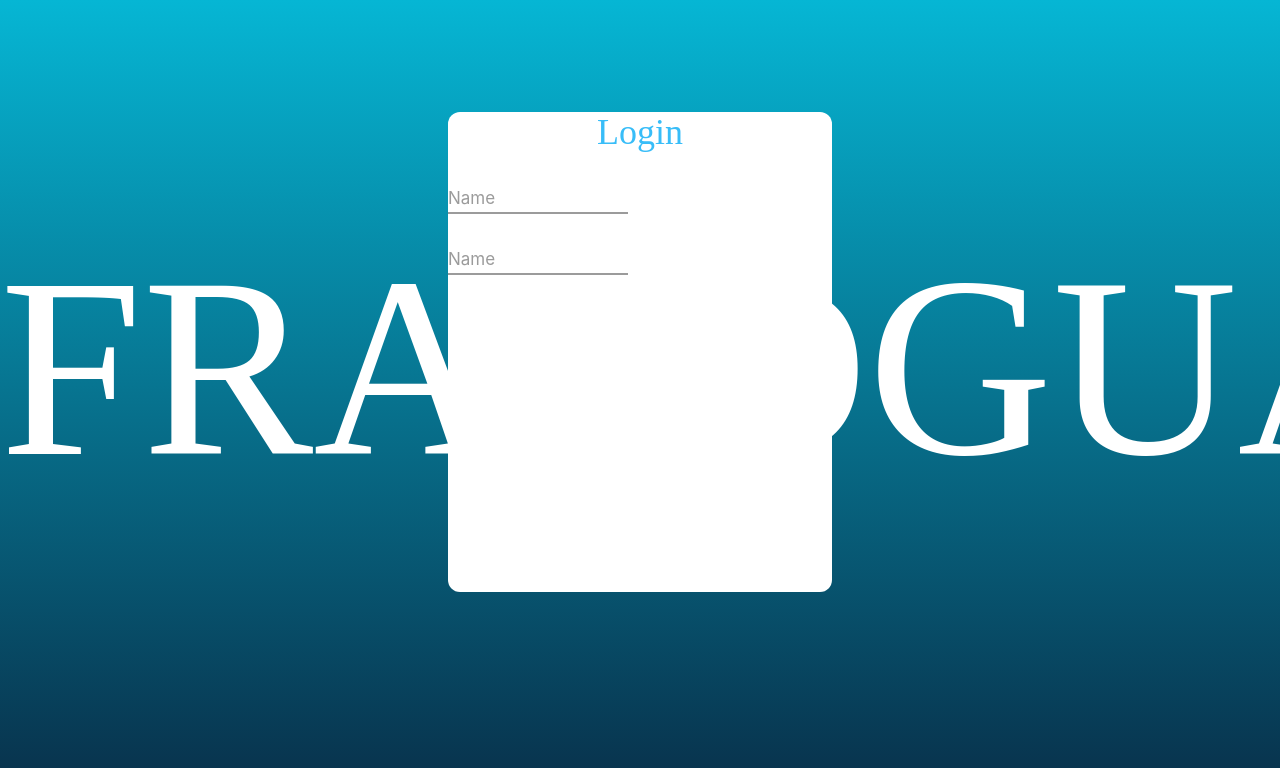
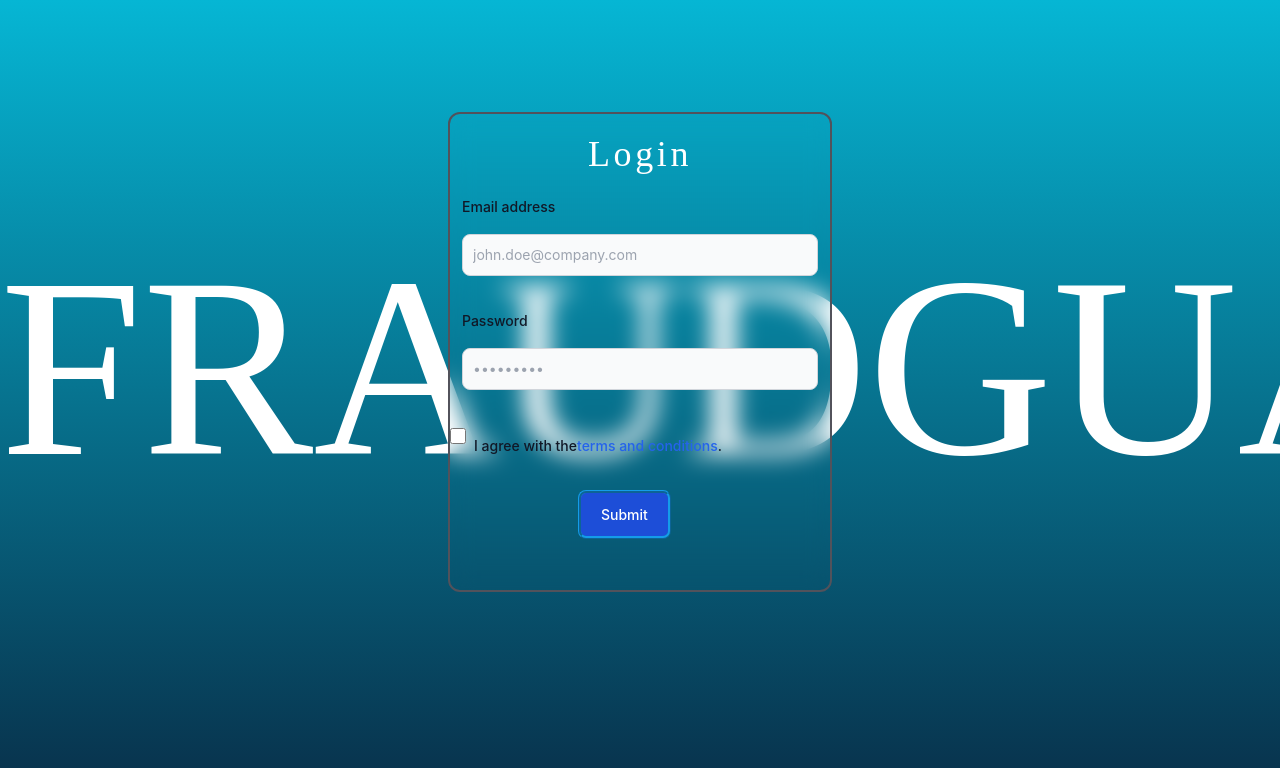
Before and after one commit to Nxwfel/FraudGuard, a React (Create React App) app: page /#/Login in a window 1280 px wide. Shown: the top 768 px of the page. Built offline with nearby package versions, Linux system fonts and the light colour scheme; a web font is replaced by a local one.

Commit message:
Updated files

```diff
--- a/src/Style/login.css
+++ b/src/Style/login.css
@@ -1,62 +1,39 @@
-.form__group {
+.inputGroup {
+  font-family: 'Segoe UI', sans-serif;
+  margin: 1em 0 1em 0;
+  max-width: 190px;
   position: relative;
-  padding: 20px 0 0;
-  width: 100%;
-  max-width: 180px;
 }
 
-.form__field {
-  font-family: inherit;
+.inputGroup input {
+  font-size: 100%;
+  padding: 0.8em;
+  outline: none;
+  border: 2px solid rgb(200, 200, 200);
+  background-color: transparent;
+  border-radius: 20px;
   width: 100%;
-  border: none;
-  border-bottom: 2px solid #9b9b9b;
-  outline: 0;
-  font-size: 17px;
-  color: #fff;
-  padding: 7px 0;
-  background: transparent;
-  transition: border-color 0.2s;
 }
 
-.form__field::placeholder {
-  color: transparent;
+.inputGroup label {
+  font-size: 100%;
+  position: absolute;
+  left: 0;
+  padding: 0.8em;
+  margin-left: 0.5em;
+  pointer-events: none;
+  transition: all 0.3s ease;
+  color: rgb(100, 100, 100);
 }
 
-.form__field:placeholder-shown ~ .form__label {
-  font-size: 17px;
-  cursor: text;
-  top: 20px;
+.inputGroup :is(input:focus, input:valid)~label {
+  transform: translateY(-50%) scale(.9);
+  margin: 0em;
+  margin-left: 1.3em;
+  padding: 0.4em;
+  background-color: #e8e8e8;
 }
 
-.form__label {
-  position: absolute;
-  top: 0;
-  display: block;
-  transition: 0.2s;
-  font-size: 17px;
-  color: #9b9b9b;
-  pointer-events: none;
+.inputGroup :is(input:focus, input:valid) {
+  border-color: rgb(150, 150, 200);
 }
-
-.form__field:focus {
-  padding-bottom: 6px;
-  font-weight: 700;
-  border-width: 3px;
-  border-image: linear-gradient(to right, #116399, #38caef);
-  border-image-slice: 1;
-}
-
-.form__field:focus ~ .form__label {
-  position: absolute;
-  top: 0;
-  display: block;
-  transition: 0.2s;
-  font-size: 17px;
-  color: #38caef;
-  font-weight: 700;
-}
-
-/* reset input */
-.form__field:required, .form__field:invalid {
-  box-shadow: none;
-}
--- a/src/Templates/Page1.jsx
+++ b/src/Templates/Page1.jsx
@@ -4,9 +4,14 @@
 import Settings from '../Images/settings.png';
 import Logout from '../Images/logout.png';
 import { Link } from 'react-router-dom';
+import { motion } from 'framer-motion';
 function Page1() {
   return (
-
+    <motion.div
+    initial={{ opacity: 0 }}
+    animate={{ opacity: 1 }}
+    exit={{ opacity: 0 }}
+    transition={{ duration: 1.3 }}>
     <div className='background bg-background bg-cover bg-center h-screen w-screen'>
       <header className='flex items-center'>
         <h1 className='ml-10 mt-7 text-gray-200 font-textfont font-normal text-2xl hover:text-white transition '>FraudGuard</h1>
@@ -58,6 +63,7 @@
               </div>
             </div>
     </div>
+    </motion.div>
   );
 }
 
--- a/src/Templates/Page2-start.jsx
+++ b/src/Templates/Page2-start.jsx
@@ -8,6 +8,11 @@
 const Page2 = () => {
 
     return (
+        <motion.div
+    initial={{ opacity: 0 }}
+    animate={{ opacity: 1 }}
+    exit={{ opacity: 0 }}
+    transition={{ duration: 1.3 }}>
         <div className='background2 bg-background2 bg-cover bg-center h-screen w-screen'>
            <Header />
             <div className='flex flex-col relative justify-center items-center text-center top-44 font-textfont text-gray-200 font-light'>
@@ -54,6 +59,7 @@
                     />
               </div>
         </div>
+        </motion.div>
     );
 };
 
--- a/src/Templates/Page2-suite.jsx
+++ b/src/Templates/Page2-suite.jsx
@@ -1,9 +1,15 @@
 import React from 'react';
 import '../Style/Page2-suite.css';
 import Header from '../Templates/Header'
+import { motion } from 'framer-motion';
 const Page2Suite = () => {
   return (
-
+    <motion.div
+    initial={{ opacity: 0 }}
+    animate={{ opacity: 1 }}
+    exit={{ opacity: 0 }}
+    transition={{ duration: 1.3 }}
+    >
     <div className='background3 bg-background3 bg-cover bg-center h-screen w-screen flex'>
       <Header />
      <div className="flex flex-col items-center justify-center h-screen dark ml-7">
@@ -52,6 +58,7 @@
     </div>
     </div>
         </div>
+    </motion.div>
   );
 };
 
--- a/src/Templates/login.jsx
+++ b/src/Templates/login.jsx
@@ -1,9 +1,16 @@
 import React from 'react';
 import TextPressure from '../Animation/TextPressure';
+import { motion } from 'framer-motion';
 import '../Style/login.css';
 
 const Login = () => {
   return (
+    <motion.div
+    initial={{ opacity: 0 }}
+    animate={{ opacity: 1 }}
+    exit={{ opacity: 0 }}
+    transition={{ duration: 1.3 }}>
+
     <div className='flex h-screen w-screen'>
       <div className='h-screen w-screen items-center justify-center bg-gradient-to-b from-cyan-500 to-sky-950 '>
         <div style={{ position: 'absolute', height: '300px', width: "100%", top: '30%' }}>
@@ -20,19 +27,30 @@
             minFontSize={36}
           />
         </div>
-        <div className='h-3/5 w-96 mt-28 relative mr-auto ml-auto rounded-xl bg-white'>
-          <h1 className='font-textfont2 text-4xl text-sky-400 text-center'>Login</h1>
-          <div className="form__group field">
-            <input type="input" className="form__field" placeholder="Name" required="" />
-            <label htmlFor="name" className="form__label">Name</label>
-          </div>
-            <div className="form__group field">
-              <input type="input" className="form__field" placeholder="Name" required="" />
-              <label htmlFor="name" className="form__label">Name</label>
-            </div>
+        <div className='h-3/5 w-96 bg-transparent backdrop-blur-md border-2 border-zinc-600   mt-28 relative mr-auto ml-auto rounded-xl'>
+          <h1 className='font-textfont2 text-4xl text-white tracking-widest mt-5 text-center'>Login</h1>
+
+          <form>
+    <div class="mb-6 p-3 pb-2">
+        <label for="email" class="block mb-2 text-sm font-medium text-gray-900 dark:text-white">Email address</label>
+        <input type="email" id="email" class="bg-gray-50 border border-gray-300 text-gray-900 text-sm rounded-lg focus:ring-blue-500 focus:border-blue-500 block w-full p-2.5 dark:bg-gray-700 dark:border-gray-600 dark:placeholder-gray-400 dark:text-white dark:focus:ring-blue-500 dark:focus:border-blue-500" placeholder="john.doe@company.com" required />
+    </div>
+    <div class="mb-6 p-3 -mt-5">
+        <label for="password" class="block mb-2 text-sm font-medium text-gray-900 dark:text-white">Password</label>
+        <input type="password" id="password" class="bg-gray-50 border border-gray-300 text-gray-900 text-sm rounded-lg focus:ring-blue-500 focus:border-blue-500 block w-full p-2.5 dark:bg-gray-700 dark:border-gray-600 dark:placeholder-gray-400 dark:text-white dark:focus:ring-blue-500 dark:focus:border-blue-500" placeholder="•••••••••" required />
+    </div>
+    <div class="flex items-start mb-6">
+        <div class="flex justify-center items-center h-5">
+        <input id="remember" type="checkbox" value="" class="w-4 h-4 border border-gray-300 rounded-sm bg-gray-50 focus:ring-3 focus:ring-blue-300 dark:bg-gray-700 dark:border-gray-600 dark:focus:ring-blue-600 dark:ring-offset-gray-800" required />
+        </div>
+        <label for="remember" class="ms-2 text-sm font-medium text-gray-900 dark:text-gray-300">I agree with the <a href="#" class="text-blue-600 hover:underline dark:text-blue-500">terms and conditions</a>.</label>
+    </div>
+    <button type="submit" class="ml-32  text-white bg-blue-700 hover:bg-blue-800 focus:ring-4 focus:outline-none focus:ring-blue-300 font-medium rounded-lg text-sm w-full sm:w-auto px-5 py-2.5 text-center dark:bg-blue-600 dark:hover:bg-blue-700 dark:focus:ring-blue-800">Submit</button>
+</form>
         </div>
       </div>
     </div>
+    </motion.div>
   );
 };
 export default Login;
```
